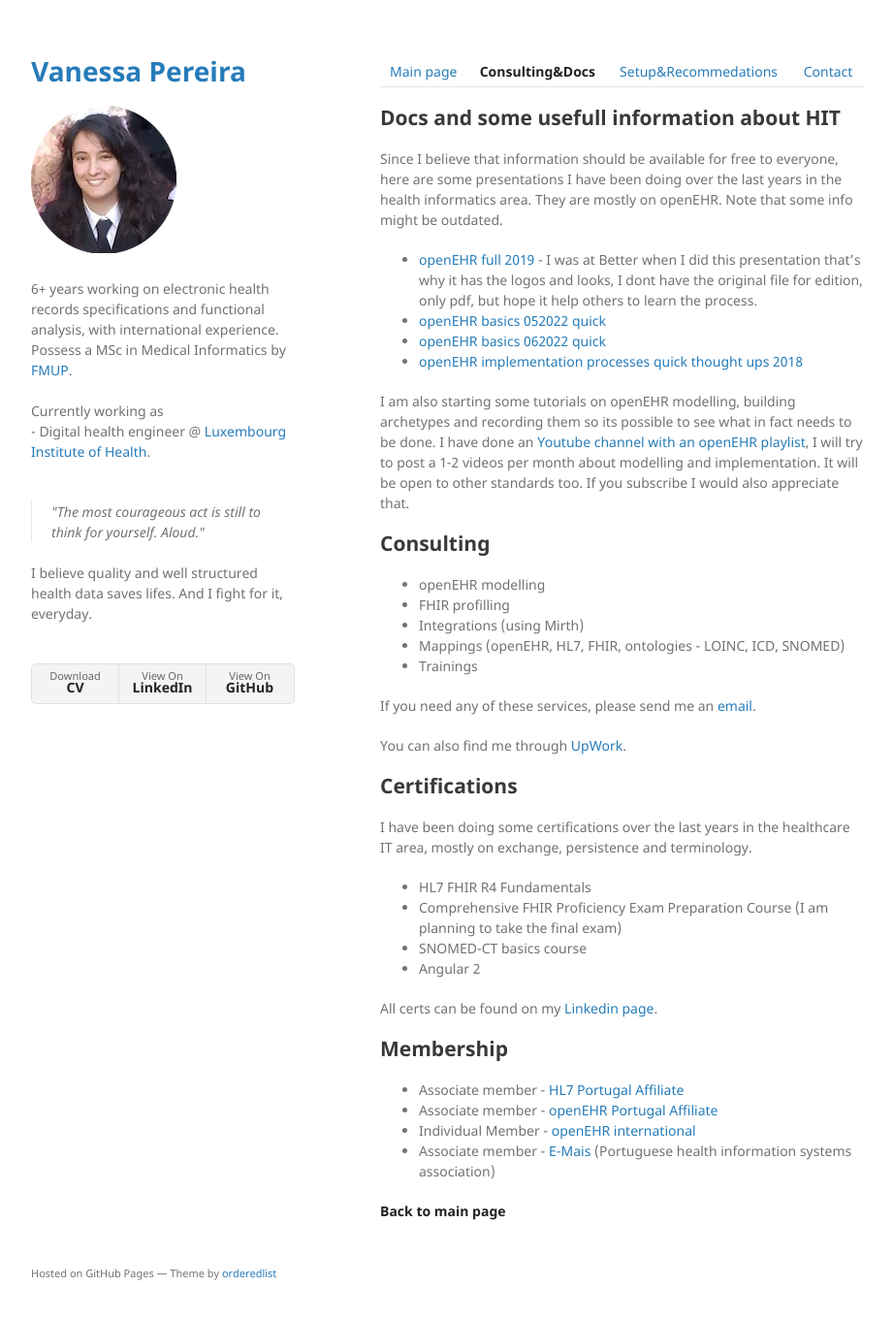
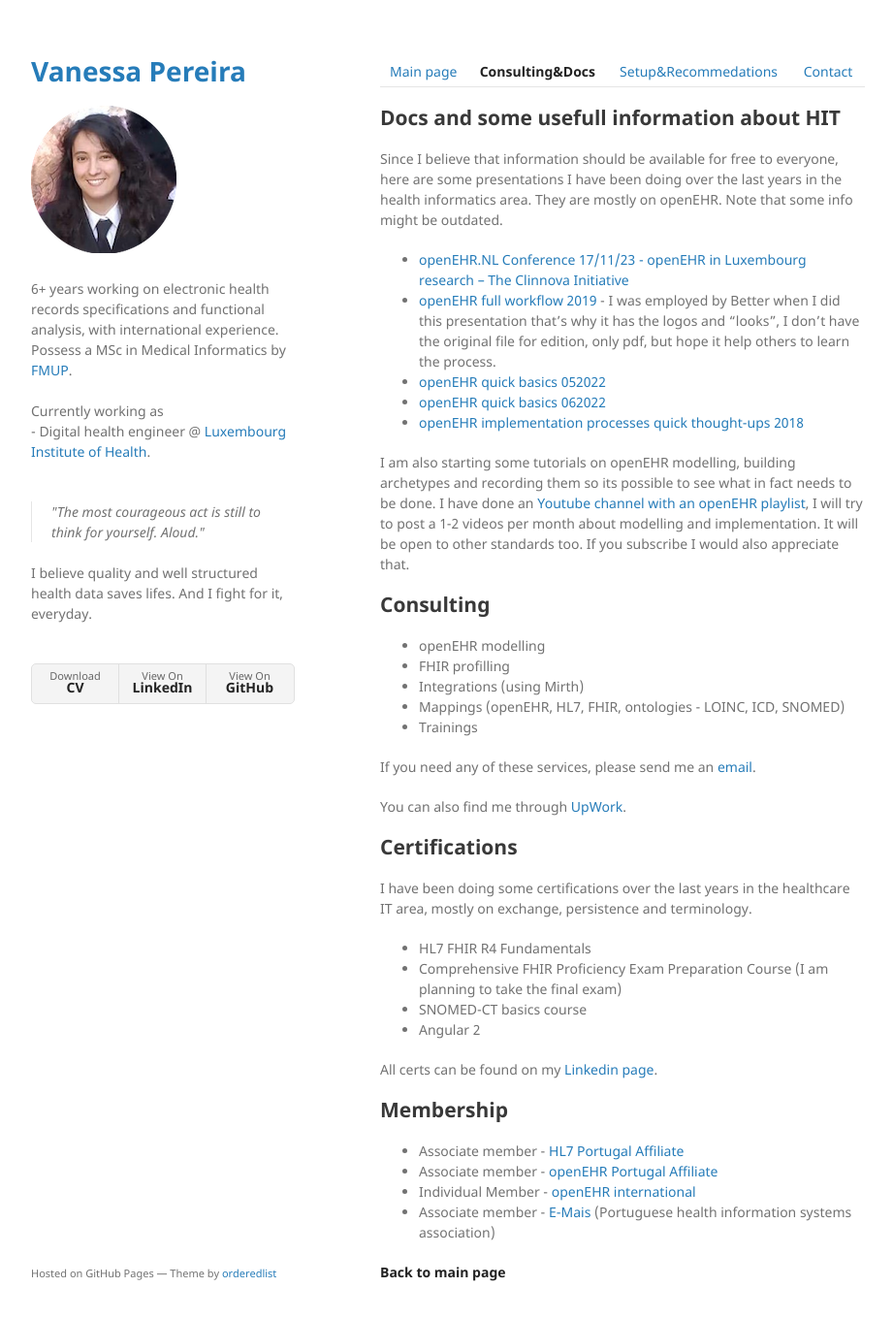
Before and after one commit to vanessa-pereira/vanessa-pereira.github.io, a Jekyll site: the page built from certs.md, in a window 1280 px wide and 1392 px high. Shown: the top 1360 px of the window at 97% size, without its empty margins (178-1099 px from the left). Built offline with Jekyll 4.4.1, drawn with Linux system fonts in a browser that asks for light colours.

Commit message:
Update certs.md

```diff
--- a/certs.md
+++ b/certs.md
@@ -5,10 +5,11 @@ layout: default
 
 ## Docs and some usefull information about HIT
 Since I believe that information should be available for free to everyone, here are some presentations I have been doing over the last years in the health informatics area. They are mostly on openEHR. Note that some info might be outdated.
-* [openEHR full 2019](https://github.com/vanessa-pereira/vanessa-pereira.github.io/blob/master/docs/vanessapereira_openehr_full_march2019.pdf) - I was at Better when I did this presentation that's why it has the logos and looks, I dont have the original file for edition, only pdf, but hope it help others to learn the process.
-* [openEHR basics 052022 quick](https://github.com/vanessa-pereira/vanessa-pereira.github.io/blob/master/docs/openehr_basics_20220516.pdf)
-* [openEHR basics 062022 quick](https://github.com/vanessa-pereira/vanessa-pereira.github.io/blob/master/docs/openehr_basics_20220608.pdf)
-* [openEHR implementation processes quick thought ups 2018](https://github.com/vanessa-pereira/vanessa-pereira.github.io/blob/master/docs/openehr_basics_and_workflow_2018_quick_vanessap.pdf)
+* [openEHR.NL Conference 17/11/23 - openEHR in Luxembourg research – The Clinnova Initiative](https://github.com/vanessa-pereira/vanessa-pereira.github.io/blob/master/docs/LIH_openehr_conf_20231117_vp.pdf)
+* [openEHR full workflow 2019](https://github.com/vanessa-pereira/vanessa-pereira.github.io/blob/master/docs/vanessapereira_openehr_full_march2019.pdf) - I was employed by Better when I did this presentation that's why it has the logos and "looks", I don't have the original file for edition, only pdf, but hope it help others to learn the process.
+* [openEHR quick basics 052022](https://github.com/vanessa-pereira/vanessa-pereira.github.io/blob/master/docs/openehr_basics_20220516.pdf)
+* [openEHR quick basics 062022](https://github.com/vanessa-pereira/vanessa-pereira.github.io/blob/master/docs/openehr_basics_20220608.pdf)
+* [openEHR implementation processes quick thought-ups 2018](https://github.com/vanessa-pereira/vanessa-pereira.github.io/blob/master/docs/openehr_basics_and_workflow_2018_quick_vanessap.pdf)
 
 I am also starting some tutorials on openEHR modelling, building archetypes and recording them so its possible to see what in fact needs to be done. I have done an [Youtube channel with an openEHR playlist](https://www.youtube.com/playlist?list=PLdIPeFiGMx2gNCRDHB1fwjRU8ZMXsiblg), I will try to post a 1-2 videos per month about modelling and implementation. It will be open to other standards too. If you subscribe I would also appreciate that.
 
```
